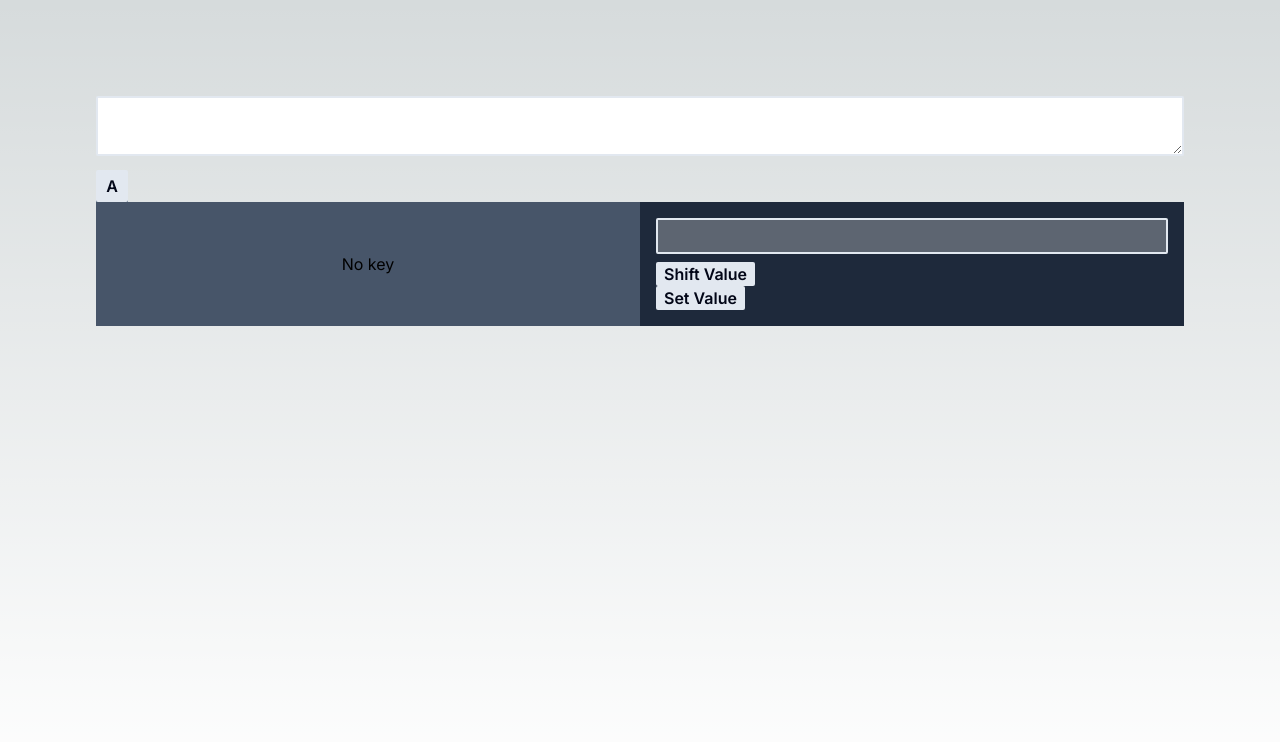
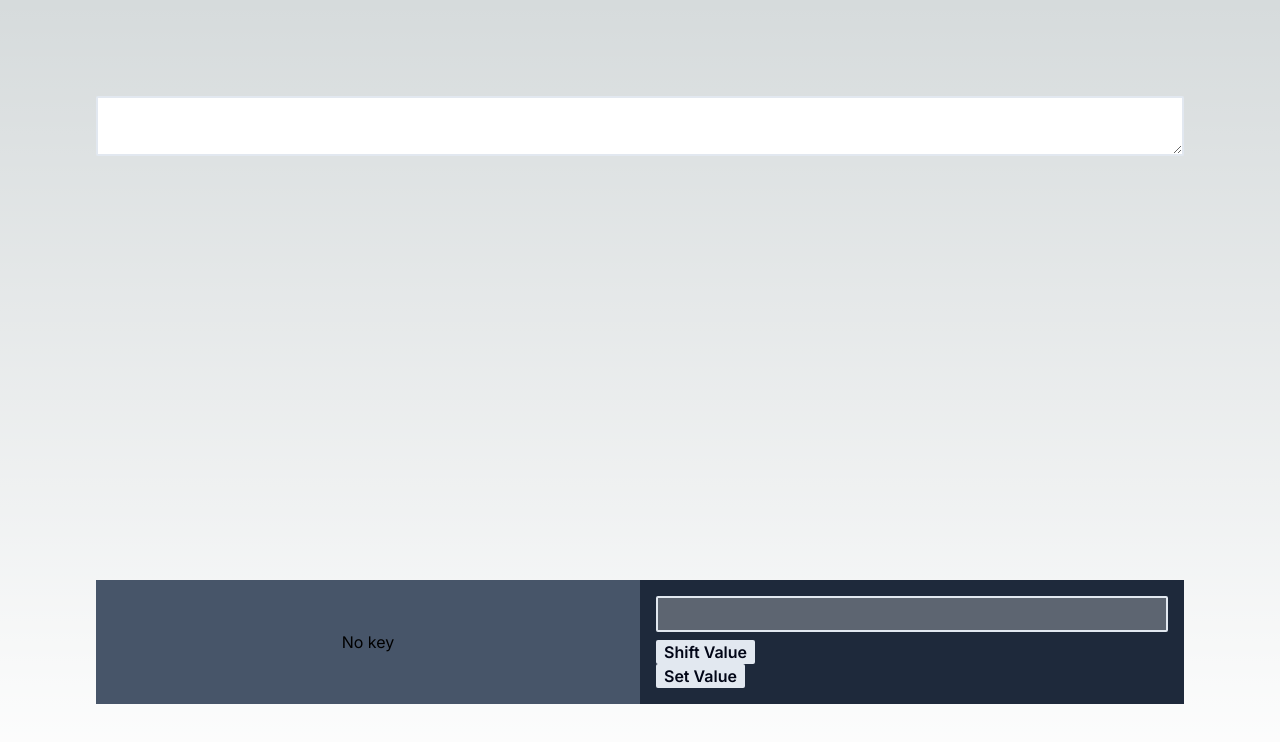
Before and after one commit to Diego-0110/erratic-keys, a Next.js app: page / in a window 1280 px wide. Shown: the top 742 px of the page. Built offline with nearby package versions, Linux system fonts and the light colour scheme.

Commit message:
Key pressed notification (only key code)

```diff
--- a/src/app/page.tsx
+++ b/src/app/page.tsx
@@ -11,7 +11,7 @@ export default function Home() {
     setKeyboardConfig({ ...keyboardConfig, [keyCode]: keyConfig });
   };
   return (
-    <main className="flex min-h-screen flex-col items-center p-24">
+    <main className="flex min-h-screen flex-col items-center justify-between p-24">
       <KeyboardAndInput keyboardConfig={keyboardConfig} />
       <Configuration keyboardConfig={keyboardConfig} setKeyConfig={setKeyConfig} />
     </main>
--- a/src/components/Key.tsx
+++ b/src/components/Key.tsx
@@ -1,9 +1,13 @@
 'use client';
 
-export default function Key() {
+interface Props {
+  value: string
+}
+
+export default function Key({ value }: Props) {
   return (
-    <button type="button" className="flex justify-center items-center w-8 h-8 bg-slate-200 text-slate-950 shadow-[0_0.25em_white] shadow-slate-500 active:translate-y-1 active:shadow-none rounded-sm">
-      <span className="font-semibold">A</span>
+    <button type="button" className="flex justify-center items-center px-2 h-8 bg-slate-200 text-slate-950 shadow-[0_0.25em_white] shadow-slate-500 active:translate-y-1 active:shadow-none rounded-sm">
+      <span className="font-semibold">{value}</span>
     </button>
   );
 }
--- /dev/null
+++ b/src/components/KeyNotification.tsx
@@ -0,0 +1,17 @@
+import Key from './Key';
+
+export interface KeyNotificationInfo {
+  keyCode: string
+}
+
+interface Props {
+  keyInfo: KeyNotificationInfo
+}
+
+export default function KeyNotification({ keyInfo }: Props) {
+  return (
+    <div className="flex justify-center w-fit m-auto px-6 py-4 bg-slate-800 rounded-md">
+      <Key value={keyInfo.keyCode} />
+    </div>
+  );
+}
--- a/src/components/KeyboardAndInput.tsx
+++ b/src/components/KeyboardAndInput.tsx
@@ -3,8 +3,8 @@
 import {
   useLayoutEffect, useRef, useState,
 } from 'react';
-import Key from './Key';
 import { KeyboardConfig } from '@/types';
+import KeyNotification, { KeyNotificationInfo } from './KeyNotification';
 
 export const dfKeyboardConfig: KeyboardConfig = {
   KeyA: {
@@ -28,6 +28,14 @@ interface Props {
   keyboardConfig: KeyboardConfig
 }
 
+function debounce(func: () => void, timeout: number) {
+  let timeId: ReturnType<typeof setTimeout>;
+  return () => {
+    clearTimeout(timeId);
+    timeId = setTimeout(func, timeout);
+  };
+}
+
 export default function KeyboardAndInput({ keyboardConfig }: Props) {
   // string (replace default with this) or null (use default input character)
   const replacement = useRef<(string | null)>(null);
@@ -41,6 +49,11 @@ export default function KeyboardAndInput({ keyboardConfig }: Props) {
   //  for locks
   const textareaRef = useRef<HTMLTextAreaElement>(null);
   const [textareaValue, setTextareaValue] = useState<string>('');
+
+  const [keyPressInfo, setKeyPressInfo] = useState<KeyNotificationInfo | null>(null);
+  const debouncedClearKeyPressInfo = useRef<() => void>(debounce(() => {
+    setKeyPressInfo(null);
+  }, 2000)); // TODO vanish animation
 
   const handleKeyDown = (evt: React.KeyboardEvent) => {
     const obj = {
@@ -62,6 +75,8 @@ export default function KeyboardAndInput({ keyboardConfig }: Props) {
     } else { // Use default input
       replacement.current = null;
     }
+    setKeyPressInfo({ keyCode: evt.code });
+    debouncedClearKeyPressInfo.current();
   };
   const handleBeforeInput = (evt: React.ChangeEvent<HTMLTextAreaElement>) => {
     // Save cursor position before update (before input)
@@ -111,7 +126,7 @@ export default function KeyboardAndInput({ keyboardConfig }: Props) {
         onChange={handleChange}
         ref={textareaRef}
       />
-      <Key />
+      {keyPressInfo && <KeyNotification keyInfo={keyPressInfo} />}
     </section>
   );
 }
```
